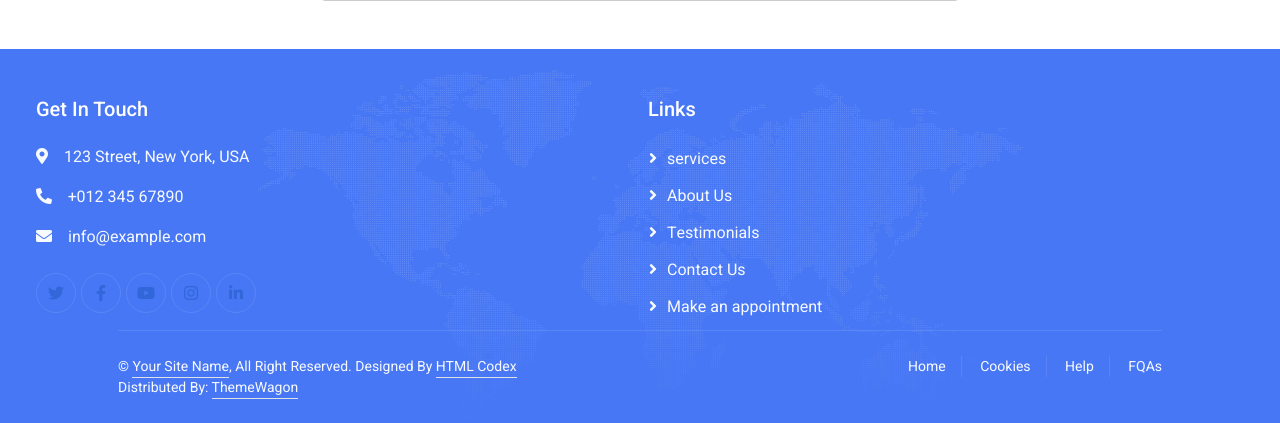
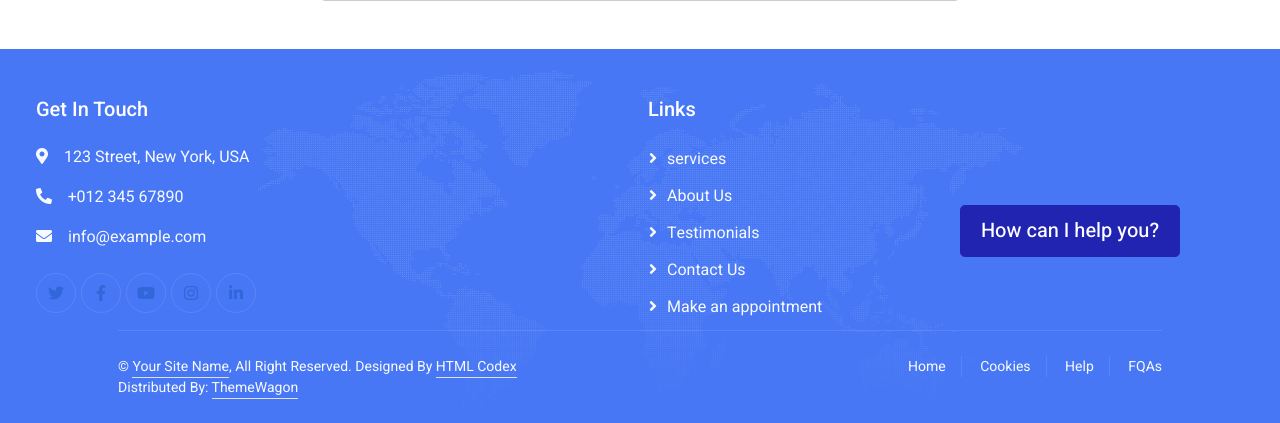
Before and after one commit to Tajakka27/neutrition, a Django app: page /appointment in a window 1280 px wide. Shown: the part 503-926 px from the top of the page. Run offline with Django 5.2, Linux system fonts and the light colour scheme; data comes from the database, SQL or seed files in the repository; some libraries are stand-ins or nearby versions.

Commit message:
2nd commit
sticky button added

```diff
--- a/nutrition_web/templates/base.html
+++ b/nutrition_web/templates/base.html
@@ -146,6 +146,9 @@
 
 
             <!-- Back to Top -->
+            <div style="position: fixed; bottom: 40px; right: 100px;">
+                <a href="/help" class="btn btn-lg btn-primary" style="padding: 10px 20px;">How can I help you?</a>
+            </div>
             <a href="#" class="btn btn-lg btn-primary btn-lg-square back-to-top pt-2"><i class="bi bi-arrow-up"></i></a>
 
         </div>
```
